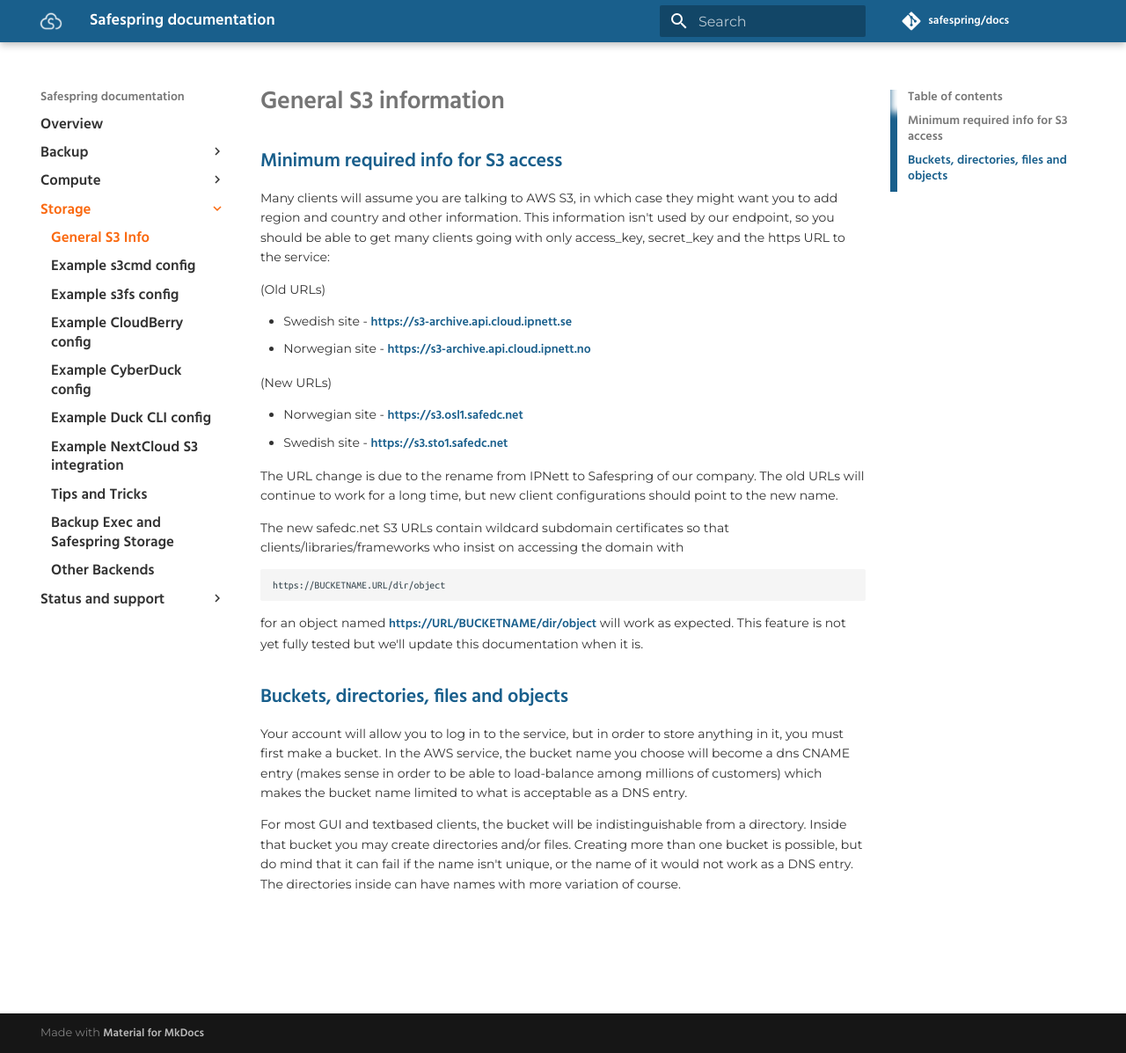
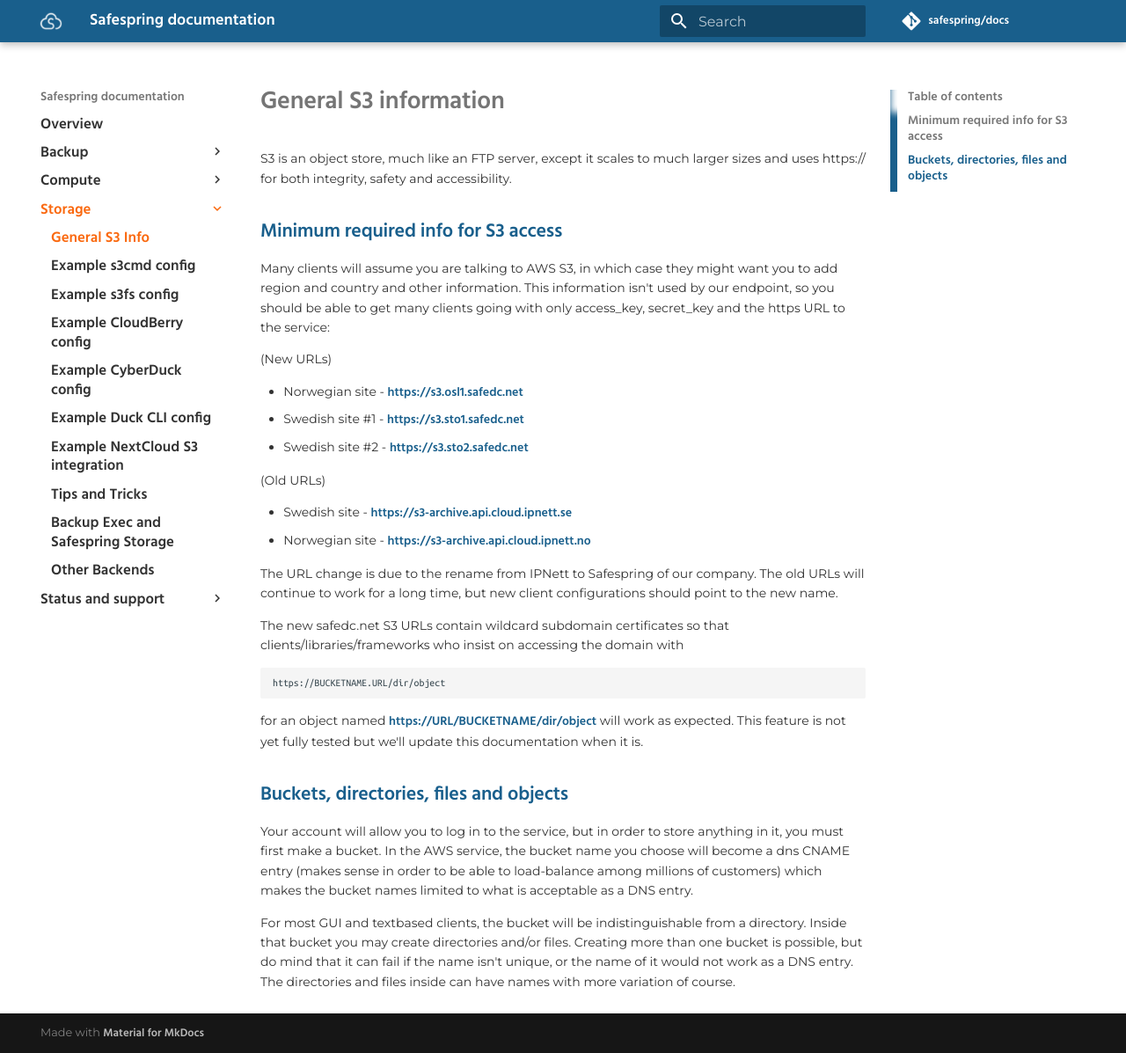
Before and after one commit to safespring/docs, an MkDocs documentation site: the page built from content/storage/generalinfo.md, in a window 1280 px wide and 1197 px high. Shown: the whole window at 88% size. Built offline with MkDocs 1.6.1 and Material for MkDocs 9.7.7, drawn with Linux system fonts in a browser that asks for light colours; comment, search, counter and statistics services are not loaded; old or Windows-style settings are respelled for this version of MkDocs.

Commit message:
Add sto2 url for S3, better intro to S3 and clarify some naming rules

```diff
--- a/content/storage/generalinfo.md
+++ b/content/storage/generalinfo.md
@@ -1,4 +1,8 @@
 # General S3 information
+
+S3 is an object store, much like an FTP server, except it scales to
+much larger sizes and uses https:// for both integrity, safety and
+accessibility.
 
 ## Minimum required info for S3 access
 
@@ -8,15 +12,16 @@
 many clients going with only access_key, secret_key and the https URL
 to the service:
 
+(New URLs)
+
++ Norwegian site  - https://s3.osl1.safedc.net
++ Swedish site #1 - https://s3.sto1.safedc.net
++ Swedish site #2 - https://s3.sto2.safedc.net
+
 (Old URLs)
 
 + Swedish site - https://s3-archive.api.cloud.ipnett.se
 + Norwegian site - https://s3-archive.api.cloud.ipnett.no
-
-(New URLs)
-
-+ Norwegian site - https://s3.osl1.safedc.net
-+ Swedish site   - https://s3.sto1.safedc.net
 
 The URL change is due to the rename from IPNett to Safespring of our
 company.  The old URLs will continue to work for a long time, but new
@@ -37,12 +42,12 @@
 store anything in it, you must first make a bucket.  In the AWS
 service, the bucket name you choose will become a dns CNAME entry
 (makes sense in order to be able to load-balance among millions of
-customers) which makes the bucket name limited to what is acceptable
+customers) which makes the bucket names limited to what is acceptable
 as a DNS entry.
 
 For most GUI and textbased clients, the bucket will be
 indistinguishable from a directory. Inside that bucket you may create
 directories and/or files. Creating more than one bucket is possible,
 but do mind that it can fail if the name isn't unique, or the name of
-it would not work as a DNS entry. The directories inside can have
-names with more variation of course.
+it would not work as a DNS entry. The directories and files inside can
+have names with more variation of course.
```
